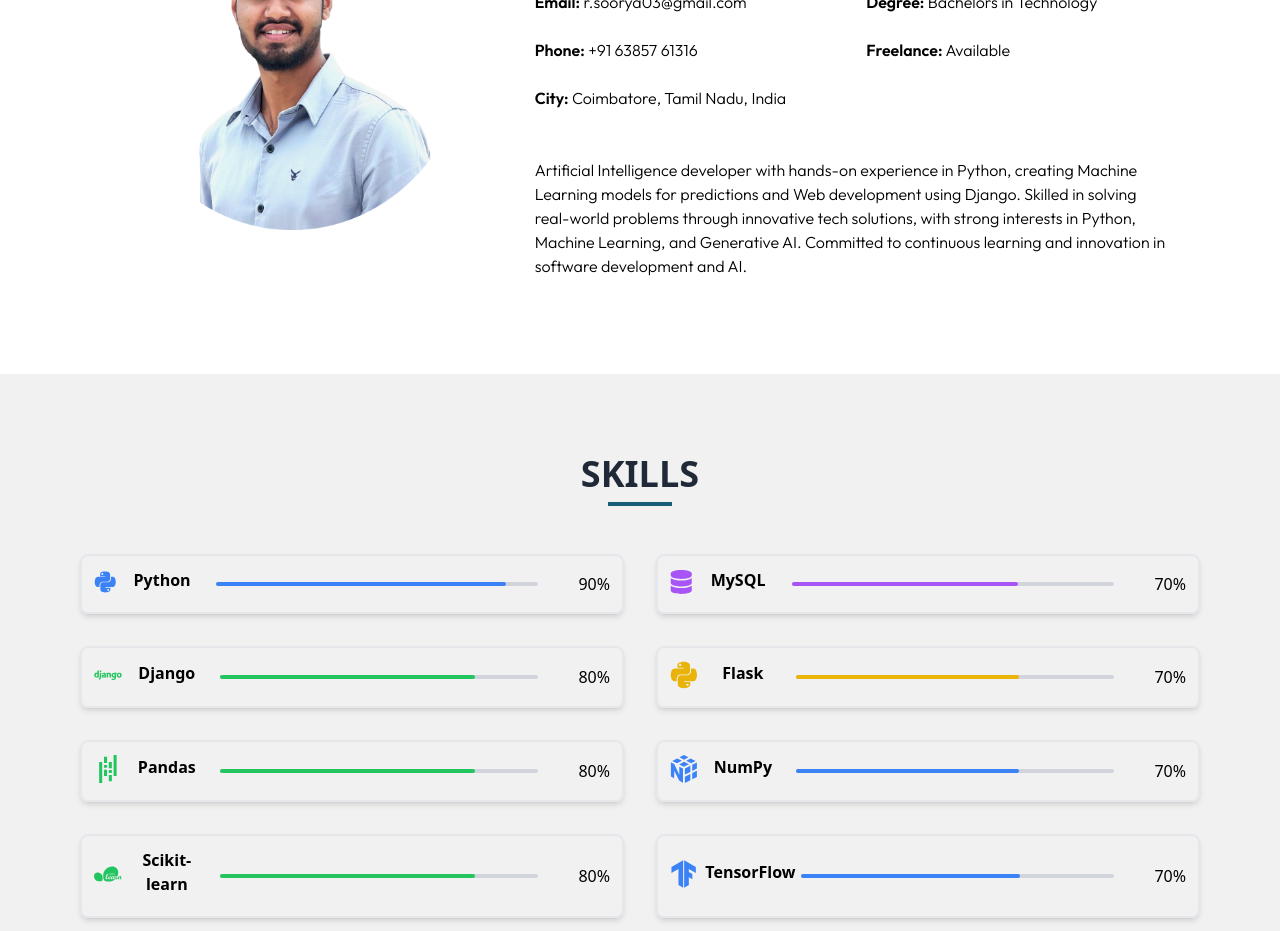
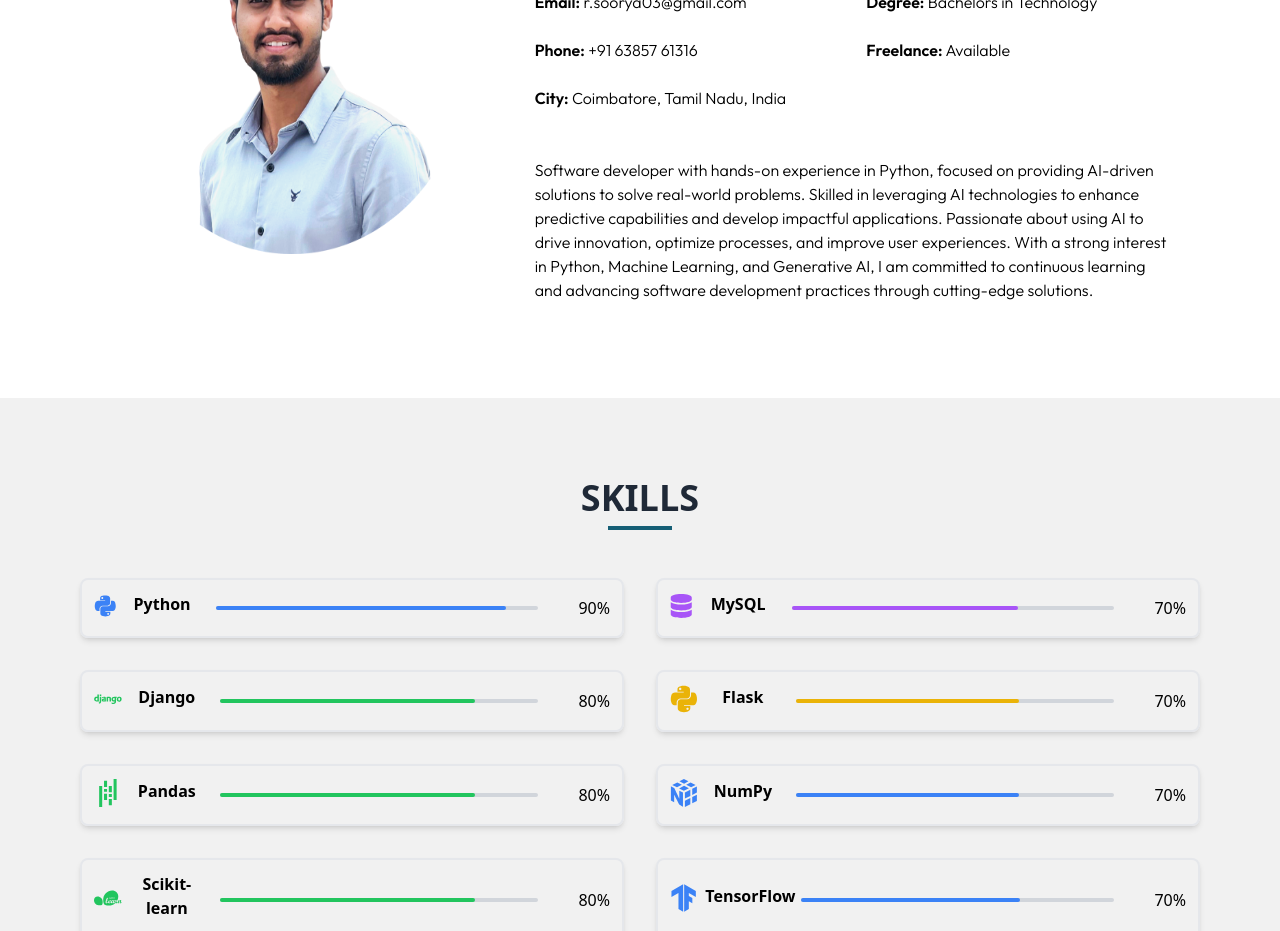
Before and after one commit to R-Soorya/Portfolio, a React (Create React App) app: page / in a window 1280 px wide. Shown: the part 940-1871 px from the top of the page. Built offline with nearby package versions, Linux system fonts and the light colour scheme.

Commit message:
resume update

```diff
--- a/src/components/About.js
+++ b/src/components/About.js
@@ -58,11 +58,10 @@ export default function About() {
                     </div>
                     <p className="pb-8">
                         <br />
-                        Artificial Intelligence developer with hands-on experience in Python, creating
-                        Machine Learning models for predictions and Web development using Django. Skilled
-                        in solving real-world problems through innovative tech solutions, with strong
-                        interests in Python, Machine Learning, and Generative AI. Committed to continuous
-                        learning and innovation in software development and AI.
+                        Software developer with hands-on experience in Python, focused on providing AI-driven solutions to solve real-world problems.
+                        Skilled in leveraging AI technologies to enhance predictive capabilities and develop impactful applications.
+                        Passionate about using AI to drive innovation, optimize processes, and improve user experiences.
+                        With a strong interest in Python, Machine Learning, and Generative AI, I am committed to continuous learning and advancing software development practices through cutting-edge solutions.
                     </p>
                 </div>
             </motion.div>
--- a/src/components/Hero.js
+++ b/src/components/Hero.js
@@ -27,7 +27,7 @@ export default function Hero() {
                 </p>
             </h1>
             <div className='py-8'>
-            <a className='btn' href="https://drive.google.com/file/d/1c3-BhWV_Oemg1YFfxSWkybn23fTkD34g/view?usp=sharing">Download Resume</a>
+            <a className='btn' href="https://drive.google.com/file/d/17og_XY61cJXbRF1kF1IeNd043HFG2uBW/view?usp=sharing">Download Resume</a>
             </div>
             <div className='flex'>
                 <a href="https://www.linkedin.com/in/soorya-rajkumar/" className='pr-3 hover:text-cyan-950' aria-label="LinkedIn">
```
